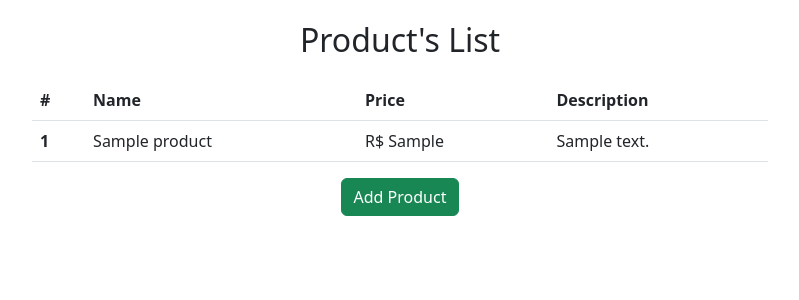
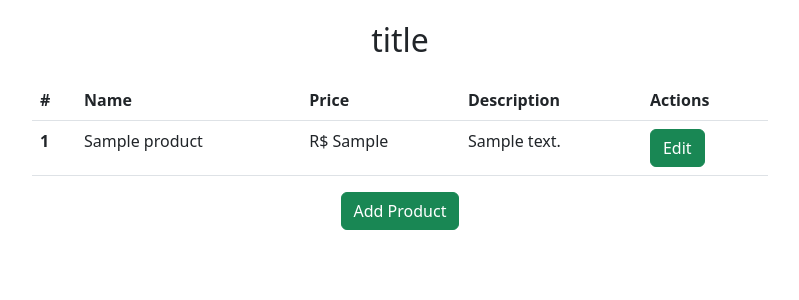
Before and after one commit to miscapu/mvccrud, a PHP site: page /Projetos/ in a window 1280 px wide. Shown: the top 300 px of the page, without its empty margins (240-1039 px from the left). Run offline with PHP 8.4, Linux system fonts and the light colour scheme; tables that the repository leaves empty hold one stand-in row (values such as "Sample post"); some libraries are stand-ins or nearby versions.

Commit message:
Edit Products OK

```diff
--- a/app/Views/Pages/Dashboard.php
+++ b/app/Views/Pages/Dashboard.php
@@ -5,7 +5,7 @@
 
 <!-- Table HTML for data -->
 
-<h2 class="modal-title text-center my-3"><?= isset( $title ) ? $title : ""; ?></h2>
+<h2 class="modal-title text-center my-3"><?= title ? title : ""; ?></h2>
     <table class="table">
         <thead>
         <tr>
@@ -13,6 +13,8 @@
             <th scope="col">Name</th>
             <th scope="col">Price</th>
             <th scope="col">Description</th>
+            <th scope="col">Actions</th>
+
         </tr>
         </thead>
         <tbody>
@@ -29,6 +31,10 @@
             <td><?= $product->name; ?></td>
             <td><?= "R$ ".$product->price; ?></td>
             <td><?= $product->description; ?></td>
+            <td>
+                <a href="<?= BASE_URL."/edit.php?id=".$product->id;?>" class="btn btn-success">Edit</a>
+            </td>
+
         </tr>
         <?php endforeach;
         endif;
```
Also changed, not shown: app/Views/Pages/form.php (renamed from app/Views/Pages/insert.php, +6 -5 lines).
